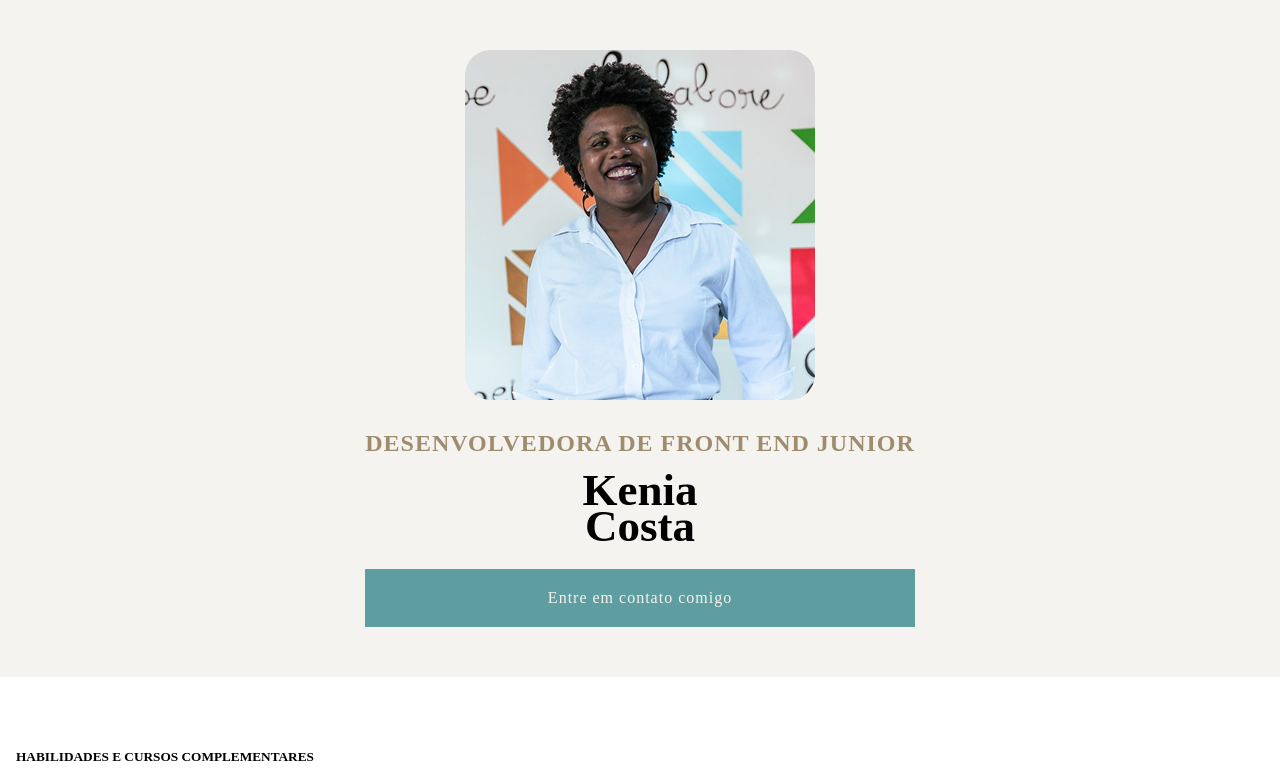
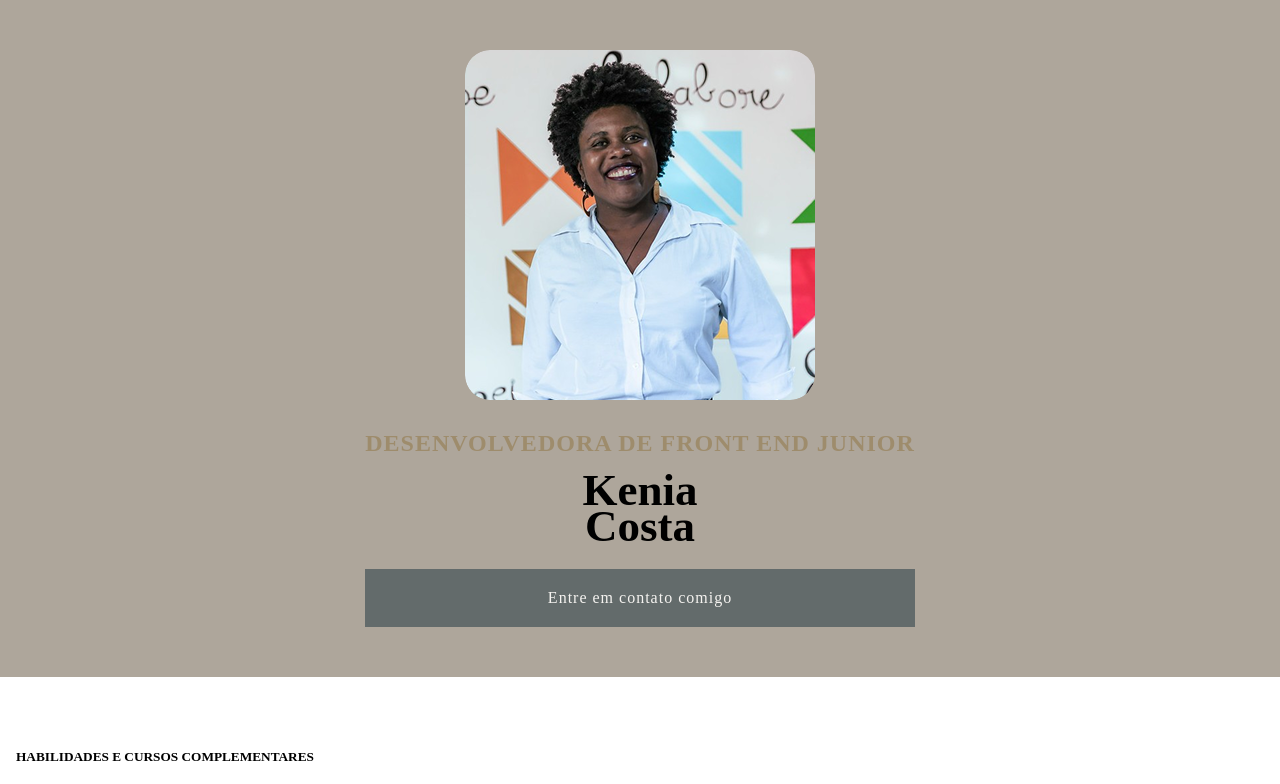
Before and after one commit to keniadacostadeoliveira-eng/Projeto-Final, a plain HTML site: page index.html in a window 1280 px wide. Shown: the top 784 px of the page. Drawn offline with Linux system fonts and the light colour scheme.

Commit message:
mudei as cores do banner e botão

```diff
--- a/CSS/estilo.css
+++ b/CSS/estilo.css
@@ -27,7 +27,7 @@ flex-direction: column;
 #banner{
   width: 100%;
   height: auto;
-  background-color: #F5F3F0;
+  background-color: #aea69b;
   display: flex;
   justify-content: center;
   align-items: center;
@@ -43,7 +43,7 @@ flex-direction: column;
 
 .botao{
   text-decoration: none;
-  background-color: cadetblue;
+  background-color: rgb(99, 107, 107);
   color: #F5F3F0;
   padding: 14px 36px;
   display: inline-block;
```
